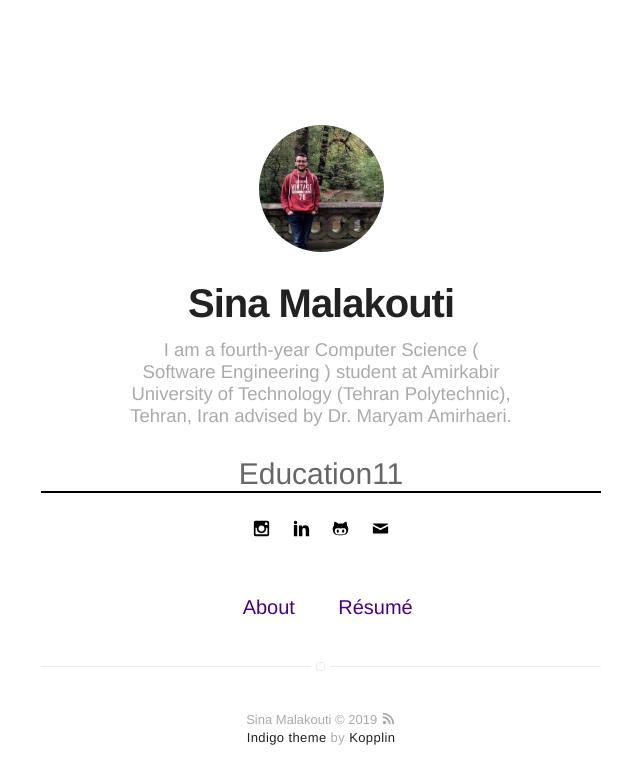
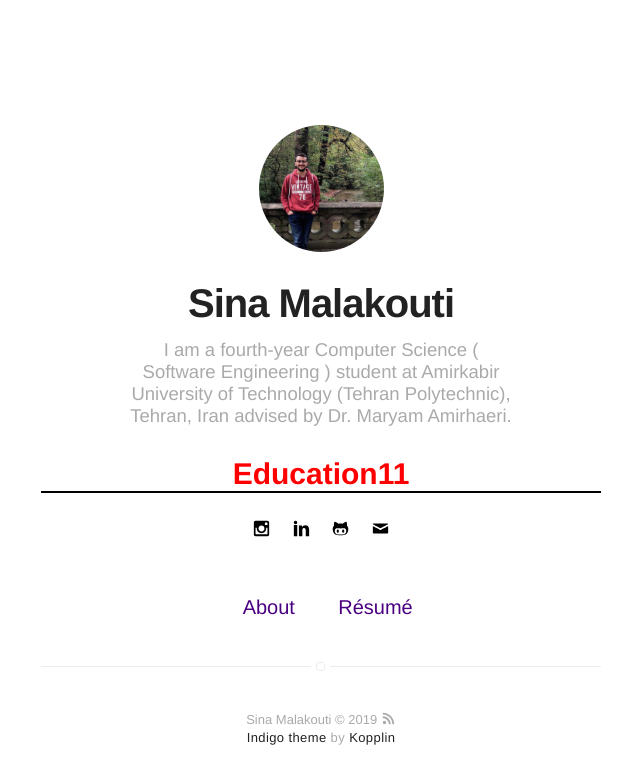
Before and after one commit to sinamalakouti/sinamalakouti.github.io, a Jekyll site: the page built from index.html, in a window 1280 px wide. Shown: the top 784 px of the page, without its empty margins (319-959 px from the left). Built offline with Jekyll 4.4.1, drawn with Linux system fonts in a browser that asks for light colours.

Commit message:
change color :D

```diff
--- a/_includes/header.html
+++ b/_includes/header.html
@@ -21,7 +21,7 @@
         <h1 class="title">{{ site.name }}</h1>
         <h2 class="description">{{ site.bio }}</h2>
 
-    <div class="inf_header"> Education11</div>
+    <div class="inf_header" style="font-weight:bold; color:red"> Education11</div>
     <!-- <div>
         <p class="inf_title"> Amirkabir University of Technology (Tehran Polytechnic), Tehran, Iran           2016-Present</p>
     </div> -->
```
